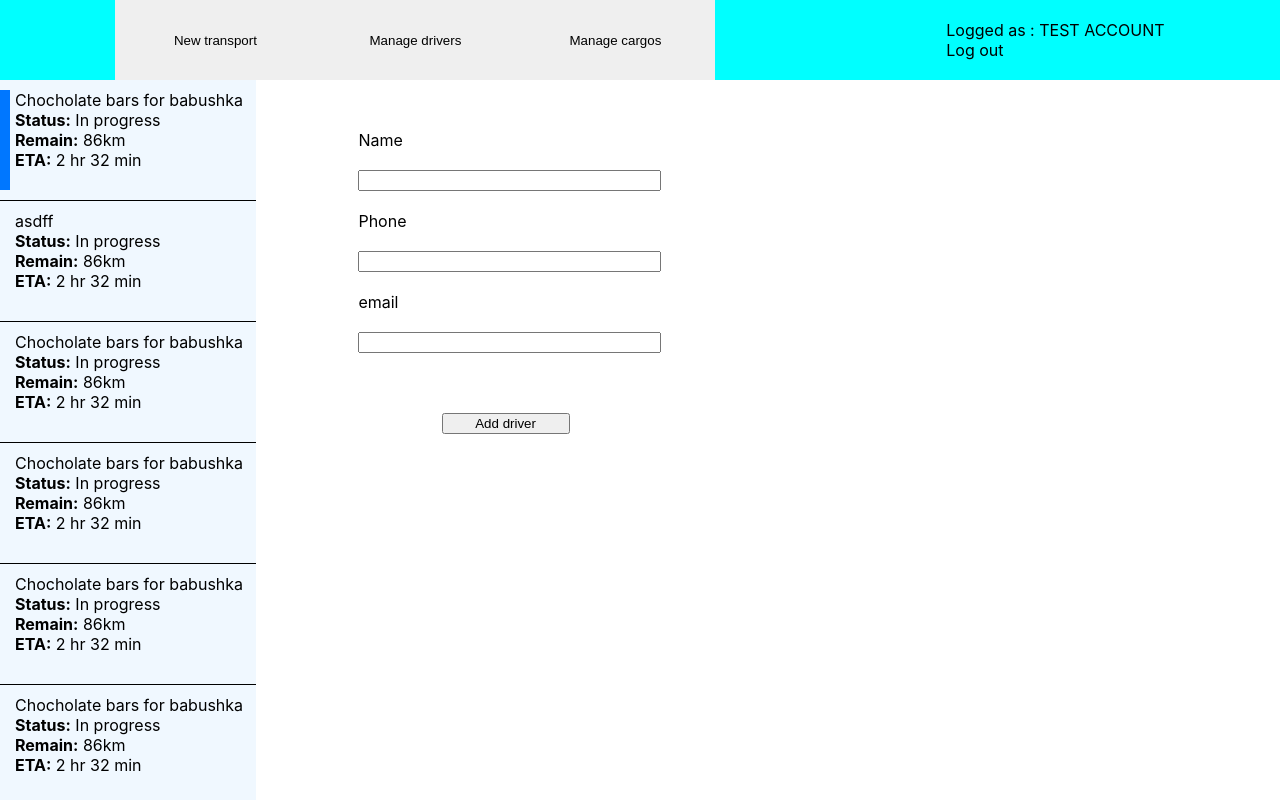
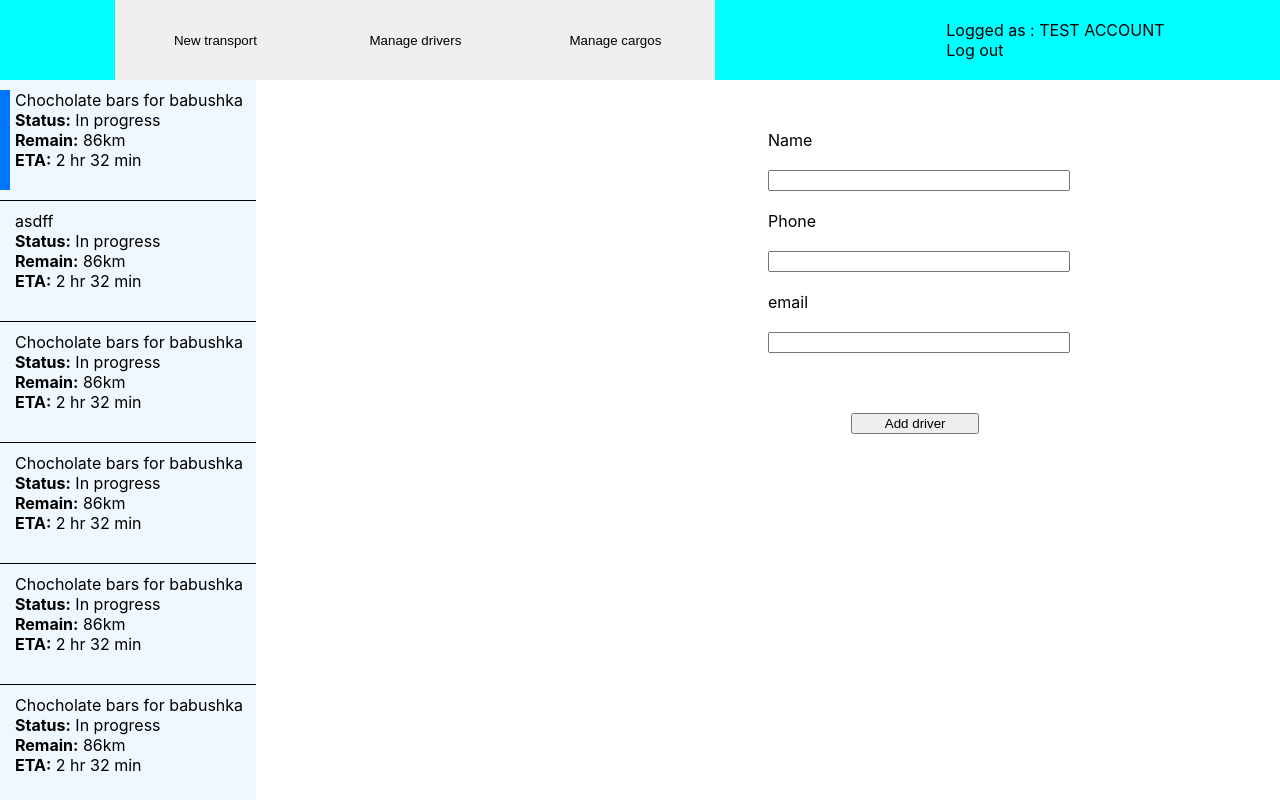
Before and after one commit to lukbast/trckyr-client, a React (Create React App) app: page / in a window 1280 px wide. Both pictures are taken after a click on the button "Manage drivers". Built offline with nearby package versions, Linux system fonts and the light colour scheme.

Commit message:
Refactored new-driver-window to manage-drivers-window. Fixed display of text on button in the driver-form

```diff
--- a/src/components/driver-form/driver-form.tsx
+++ b/src/components/driver-form/driver-form.tsx
@@ -9,14 +9,14 @@ interface IProps {
     submitFunction: any
 }
 
-const DriverForm:FC<IProps> = ({onChange, submitFunction}):JSX.Element =>{
+const DriverForm:FC<IProps> = ({onChange, submitFunction, buttonText}):JSX.Element =>{
     return(
         <div className="driver-form">
             <Input name="name" type="text" labelText="Name" length="long" onChange={onChange} />
             <Input name="phone" type="text" labelText="Phone" length="long" onChange={onChange} />
             <Input name="email" type="text" labelText="email" length="long" onChange={onChange} />
             <div className="button-div">
-                <Button text="Add driver" onClick={submitFunction} />
+                <Button text={buttonText} onClick={submitFunction} />
             </div>
         </div>
     )
--- a/src/components/main-tab/main-tab.tsx
+++ b/src/components/main-tab/main-tab.tsx
@@ -4,7 +4,7 @@ import NewCargoWindow from "../manage-cargos-window/manage-cargos-window"
 import TransportWindow from "../transport-window/transport-window"
 import { ITransportData } from "../../interfaces"
 import "./main-tab.scss"
-import NewDriverWindow from "../new-driver-window/new-driver-window"
+import ManageDriversWindow from "../manage-drivers-window/manage-driver-window"
 
 interface IProps {
     transportData: ITransportData
@@ -19,7 +19,7 @@ const MainTab:FC<IProps> = ({transportData}):JSX.Element =>{
         if (state.newTransportWindow) {
             return <div style={{color: "white"}}>NEW TRANSPORT WINDOW OPENED</div>
         } else if (state.newDriverWindow) {
-            return <NewDriverWindow/>
+            return <ManageDriversWindow/>
         } else if (state.newCargo) {
             return <NewCargoWindow/>
         }
--- a/src/components/new-driver-window/new-driver-window.tsx
+++ b/src/components/manage-drivers-window/manage-driver-window.tsx
@@ -1,11 +1,12 @@
 import { FC, useState } from "react"
 import { IDriverData } from "../../interfaces"
 import DriverForm from "../driver-form/driver-form"
-import "./new-driver-window.scss"
+import Subwindow from "../subwindow/subwindow"
+import "./manage-drivers-window.scss"
 
 
 
-const NewDriverWindow:FC = ():JSX.Element =>{
+const ManageDriversWindow:FC = ():JSX.Element =>{
 
     const defaultState:IDriverData = {
         name: "",
@@ -27,12 +28,14 @@ const NewDriverWindow:FC = ():JSX.Element =>{
 
 
     return(
-        <div className="new-driver-window">
-            <DriverForm onChange={onChange} submitFunction={submit} buttonText="Dew driver" />
+        <div className="manage-drivers-window">
 
+            <Subwindow>
+                <DriverForm onChange={onChange} submitFunction={submit} buttonText="Add driver" />
+            </Subwindow>
         </div>
     )
 }
 
 
-export default NewDriverWindow
+export default ManageDriversWindow
--- a/src/components/new-driver-window/new-driver-window.scss
+++ b/src/components/manage-drivers-window/manage-drivers-window.scss
@@ -1,4 +1,4 @@
-.new-driver-window{
+.manage-drivers-window{
     display: flex;
     width: 100%;
     height: 100%;
```
